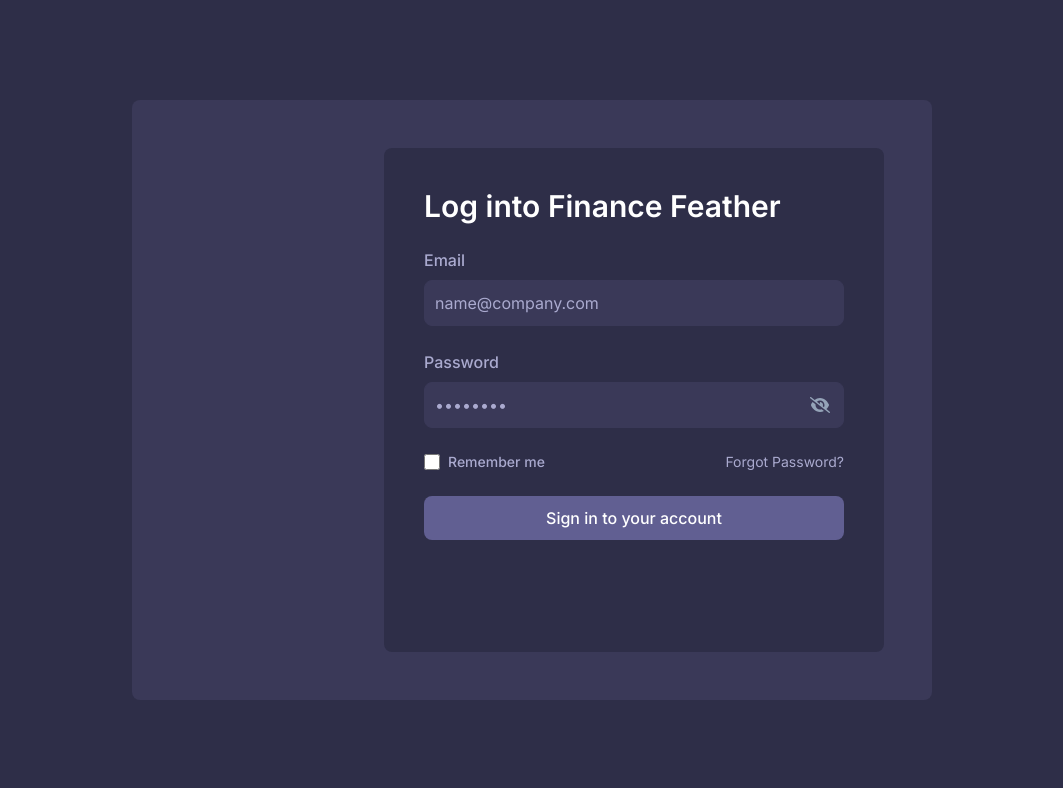
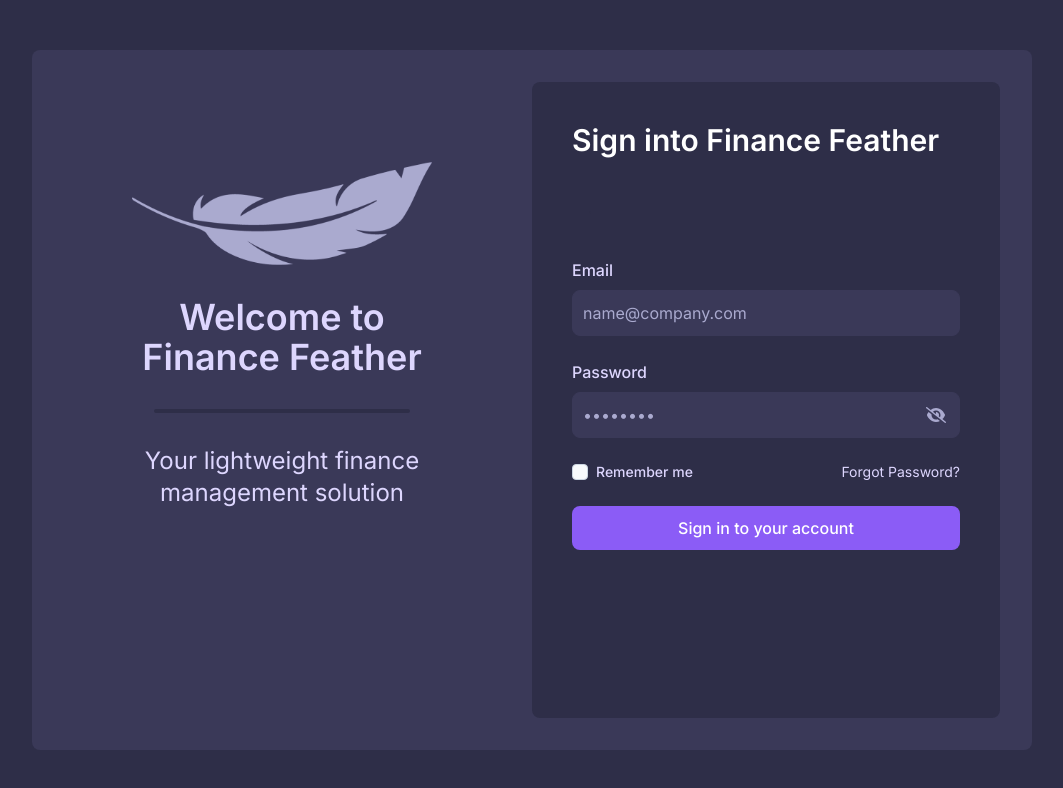
Before and after one commit to farzany/financefeather, a Next.js app: page /auth/signin in a window 1280 px wide. Shown: the top 788 px of the page, without its empty margins (108-1171 px from the left). Built offline with nearby package versions, Linux system fonts and the light colour scheme; no server answers; a web font is replaced by a local one.

Commit message:
Styling the login page

```diff
--- a/app/auth/signin/page.jsx
+++ b/app/auth/signin/page.jsx
@@ -1,11 +1,24 @@
 import React from 'react';
 import SignInCard from '../../../components/SignInCard';
+import Image from 'next/image';
 
 export default async function SignIn() {
   return (
     <div className="flex h-screen justify-center items-center bg-[#2E2E48]">
-      <div className="rounded-lg p-12 w-[800px] h-[600px] bg-[#3A3958] flex justify-end">
-        <div className="w-full rounded-lg p-10 max-w-[500px] h-full bg-[#2E2E48]">
+      <div className="rounded-lg w-full max-w-[1000px] h-[700px] bg-[#3A3958] flex justify-end">
+        <div className="w-1/2 flex-shrink-0 flex justify-start flex-col items-center">
+          <div className="mt-28">
+            <Image src={"/logo.png"} width={300} height={500} />
+          </div>
+          <div className="text-4xl text-violet-200 w-full text-center py-8 font-semibold">
+            Welcome to <br /> Finance Feather
+          </div>
+          <hr className="border-2 w-64 rounded border-[#2E2E48]" />
+          <div className="px-12 text-2xl text-center text-violet-200 mt-8">
+            Your lightweight finance management solution
+          </div>
+        </div>
+        <div className="rounded-lg my-8 mr-8 p-10 w-1/2 max-h-full bg-[#2E2E48]">
           <SignInCard />
         </div>
       </div>
--- a/components/SignInCard.jsx
+++ b/components/SignInCard.jsx
@@ -45,19 +45,23 @@
   return (
     <form onSubmit={handleSubmit} className="space-y-6" action="#">
       <h1 className="text-3xl text-left font-semibold text-white">
-        Log into Finance Feather
+        Sign into Finance Feather
       </h1>
-      {errorMessage && (
-        <div className="p-4 mb-4 text-sm text-red-800 rounded-lg bg-red-50" role="alert">
+      {errorMessage ? (
+        <div className="p-4 mb-4 text-sm text-red-700 rounded-lg bg-red-100" role="alert">
           <span className="font-medium">{errorMessage}</span>
+        </div>
+      ) : (
+        <div className="p-4 mb-4 text-sm text-[#2E2E48]">
+          .
         </div>
       )}
       <div>
-        <label htmlFor="email" className="mb-2 block text-[#AAAACF] font-medium">
+        <label htmlFor="email" className="mb-2 block text-violet-200 font-medium">
           Email
         </label>
         <input
-          className="block w-full rounded-lg border border-[#3A3958] bg-[#3A3958] p-2.5 placeholder:text-[#AAAACF] text-[#AAAACF] focus:border-blue-500 focus:ring-blue-500"
+          className="block w-full rounded-lg border border-[#3A3958] bg-[#3A3958] p-2.5 placeholder:text-[#AAAACF] text-[#AAAACF] focus:outline-none focus:border-violet-500 focus:ring-violet-500"
           id="email"
           name="email"
           onChange={handleEmailChange}
@@ -67,12 +71,12 @@
         />
       </div>
       <div>
-        <label htmlFor="password" className="mb-2 block text-[#AAAACF] font-medium">
+        <label htmlFor="password" className="mb-2 block text-violet-200 font-medium">
           Password
         </label>
         <div className="relative">
           <input
-            className="block w-full rounded-lg border border-[#3A3958] bg-[#3A3958] p-2.5 pr-12 placeholder:text-[#AAAACF] text-[#AAAACF] focus:border-blue-500 focus:ring-blue-500"
+            className="block w-full rounded-lg border border-[#3A3958] bg-[#3A3958] p-2.5 pr-12 placeholder:text-[#AAAACF] text-[#AAAACF] focus:outline-none focus:border-violet-500 focus:ring-violet-500"
             id="password"
             name="password"
             value={password}
@@ -99,21 +103,21 @@
         <div className="flex items-start">
           <div className="flex h-5 items-center">
             <input
-              className="h-4 w-4 rounded border border-slate-300 bg-slate-50 checked:bg-blue-500 focus:ring-blue-300"
+              className="h-4 w-4 rounded border border-slate-300 bg-slate-50 focus:bg-none checked:text-violet-500 focus:ring-violet-300"
               id="remember"
               type="checkbox"
               value=""
             />
           </div>
-          <label htmlFor="remember" className="ml-2 text-sm text-[#AAAACF] font-medium">
+          <label htmlFor="remember" className="ml-2 text-sm text-violet-200 font-medium">
             Remember me
           </label>
         </div>
-        <span className="ml-auto text-sm text-[#AAAACF] hover:underline hover:cursor-pointer">
+        <span className="ml-auto text-sm text-violet-200 hover:underline hover:cursor-pointer">
           Forgot Password?
         </span>
       </div>
-      <button disabled={loading} type="submit" className="w-full rounded-lg bg-[#615f92] px-5 py-2.5 text-center font-medium text-white hover:bg-[#3A3958] focus:outline-none focus:ring-4 focus:ring-blue-300 disabled:cursor-not-allowed">
+      <button disabled={loading} type="submit" className="w-full rounded-lg bg-violet-500 px-5 py-2.5 text-center font-medium text-white hover:bg-[#3A3958] focus:outline-none focus:ring-4 focus:ring-blue-300 disabled:cursor-not-allowed">
         {loading ? (
           <div className="flex items-center justify-center">
             <Spinner />
--- a/components/icons/EyeIcons.jsx
+++ b/components/icons/EyeIcons.jsx
@@ -2,7 +2,7 @@
 
 export function OpenEye() {
   return (
-    <svg xmlns="http://www.w3.org/2000/svg" className="mr-[0.09rem] h-[1.1rem] w-[1.1rem] text-slate-400 dark:text-slate-400" fill="currentColor" viewBox="0 0 576 512">
+    <svg xmlns="http://www.w3.org/2000/svg" className="mr-[0.09rem] h-[1.1rem] w-[1.1rem] text-[#AAAACF]" fill="currentColor" viewBox="0 0 576 512">
       <path d="M288 32c-80.8 0-145.5 36.8-192.6 80.6C48.6 156 17.3 208 2.5 243.7c-3.3 7.9-3.3 16.7 0 24.6C17.3 304 48.6 356 95.4 399.4C142.5 443.2 207.2 480 288 480s145.5-36.8 192.6-80.6c46.8-43.5 78.1-95.4 93-131.1c3.3-7.9 3.3-16.7 0-24.6c-14.9-35.7-46.2-87.7-93-131.1C433.5 68.8 368.8 32 288 32zM144 256a144 144 0 1 1 288 0 144 144 0 1 1 -288 0zm144-64c0 35.3-28.7 64-64 64c-7.1 0-13.9-1.2-20.3-3.3c-5.5-1.8-11.9 1.6-11.7 7.4c.3 6.9 1.3 13.8 3.2 20.7c13.7 51.2 66.4 81.6 117.6 67.9s81.6-66.4 67.9-117.6c-11.1-41.5-47.8-69.4-88.6-71.1c-5.8-.2-9.2 6.1-7.4 11.7c2.1 6.4 3.3 13.2 3.3 20.3z" />
     </svg>
   );
@@ -10,7 +10,7 @@
 
 export function ClosedEye() {
   return (
-    <svg xmlns="http://www.w3.org/2000/svg" className="h-5 w-5 text-slate-400 dark:text-slate-400" fill="currentColor" viewBox="0 0 640 512">
+    <svg xmlns="http://www.w3.org/2000/svg" className="h-5 w-5 text-[#AAAACF]" fill="currentColor" viewBox="0 0 640 512">
       <path d="M38.8 5.1C28.4-3.1 13.3-1.2 5.1 9.2S-1.2 34.7 9.2 42.9l592 464c10.4 8.2 25.5 6.3 33.7-4.1s6.3-25.5-4.1-33.7L525.6 386.7c39.6-40.6 66.4-86.1 79.9-118.4c3.3-7.9 3.3-16.7 0-24.6c-14.9-35.7-46.2-87.7-93-131.1C465.5 68.8 400.8 32 320 32c-68.2 0-125 26.3-169.3 60.8L38.8 5.1zM223.1 149.5C248.6 126.2 282.7 112 320 112c79.5 0 144 64.5 144 144c0 24.9-6.3 48.3-17.4 68.7L408 294.5c8.4-19.3 10.6-41.4 4.8-63.3c-11.1-41.5-47.8-69.4-88.6-71.1c-5.8-.2-9.2 6.1-7.4 11.7c2.1 6.4 3.3 13.2 3.3 20.3c0 10.2-2.4 19.8-6.6 28.3l-90.3-70.8zM373 389.9c-16.4 6.5-34.3 10.1-53 10.1c-79.5 0-144-64.5-144-144c0-6.9 .5-13.6 1.4-20.2L83.1 161.5C60.3 191.2 44 220.8 34.5 243.7c-3.3 7.9-3.3 16.7 0 24.6c14.9 35.7 46.2 87.7 93 131.1C174.5 443.2 239.2 480 320 480c47.8 0 89.9-12.9 126.2-32.5L373 389.9z" />
     </svg>
   );
--- a/package.json
+++ b/package.json
@@ -32,6 +32,7 @@
     "@babel/preset-env": "^7.23.2",
     "@babel/preset-react": "^7.22.15",
     "@swc/core": "^1.3.95",
+    "@tailwindcss/forms": "^0.5.7",
     "@testing-library/jest-dom": "^6.1.4",
     "@testing-library/react": "^14.0.0",
     "autoprefixer": "^10",
--- a/tailwind.config.js
+++ b/tailwind.config.js
@@ -24,5 +24,5 @@
       },
     },
   },
-  plugins: [],
+  plugins: [require("@tailwindcss/forms")],
 };
```
Also changed, not shown: public/logo.png (added), 1 other file (tests, documents, lock files or other folders).
